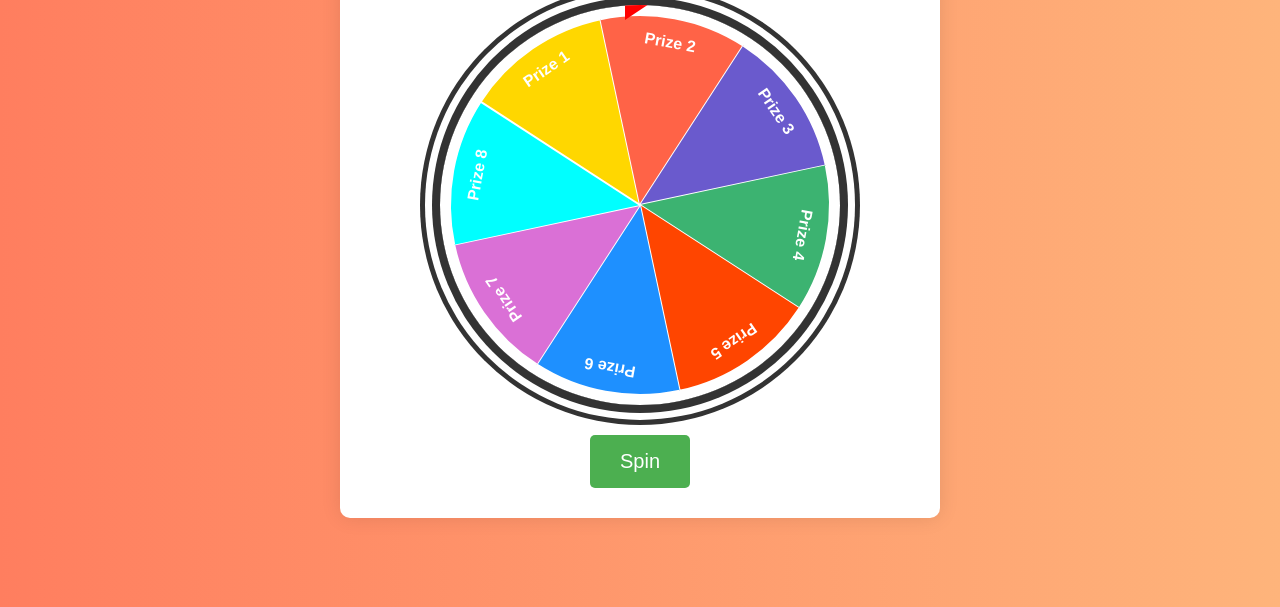
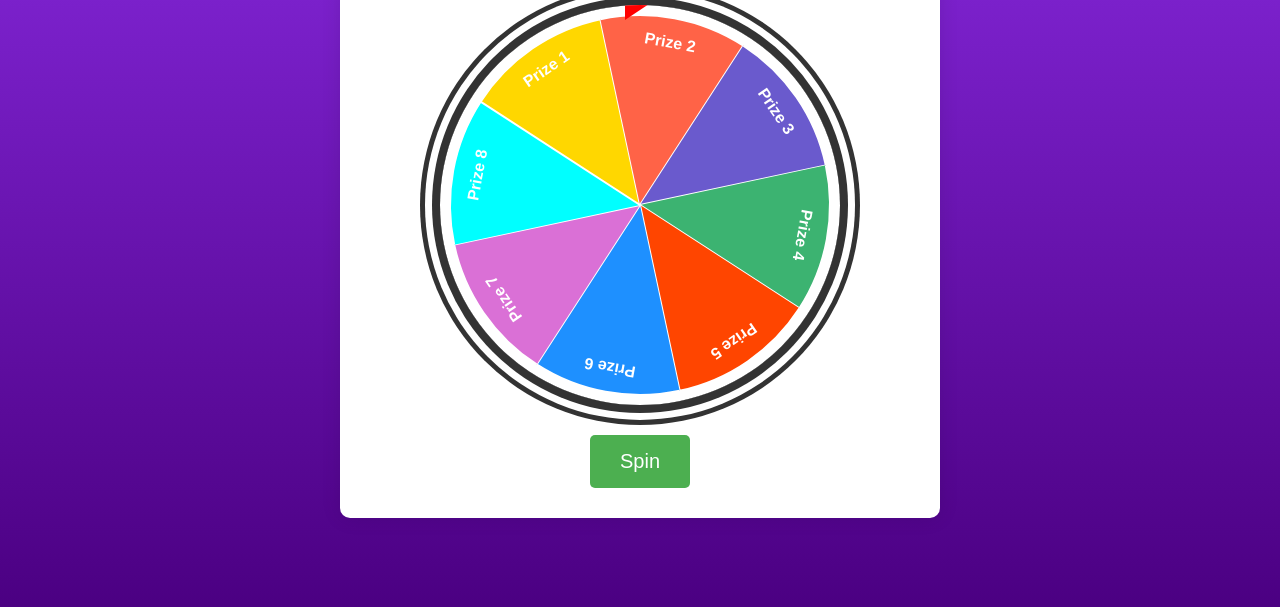
Before and after one commit to ElonCoding/spin-the-wheel-game-, a plain HTML site: page index.html in a window 1280 px wide. Shown: the part 193-800 px from the top of the page. Drawn offline with Linux system fonts and the light colour scheme.

Commit message:
all files

```diff
--- a/style.css
+++ b/style.css
@@ -4,7 +4,7 @@ body {
     align-items: center;
     min-height: 100vh;
     margin: 0;
-    background: linear-gradient(to right, #ff7e5f, #feb47b);
+    background: linear-gradient(to bottom, #8a2be2, #4b0082); /* Purple gradient */
     font-family: Arial, sans-serif;
     overflow: hidden;
 }
```
